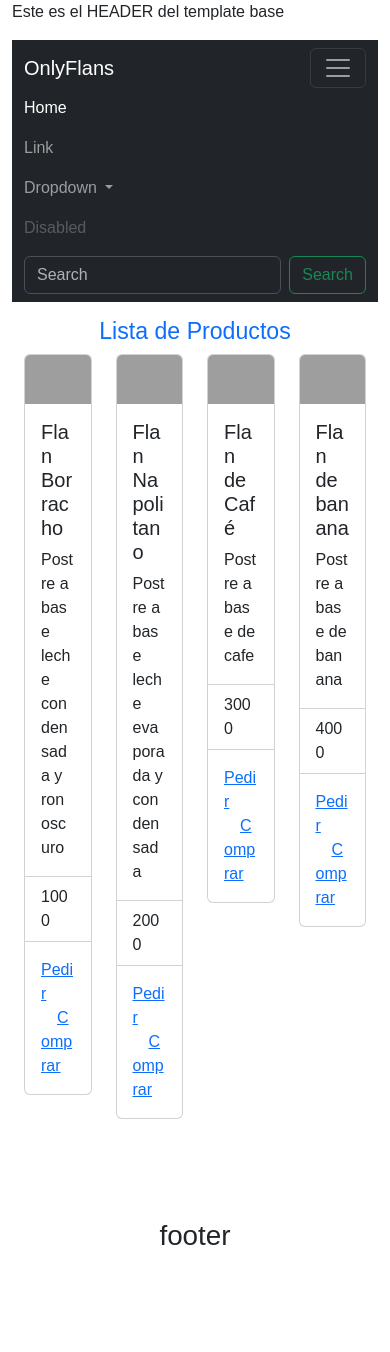
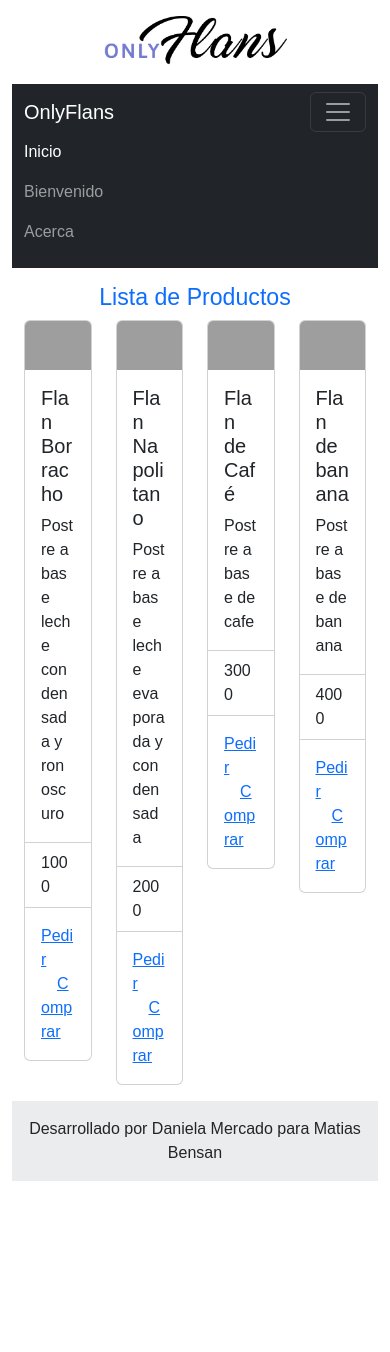
Before and after one commit to AlienMundo/proyecto_mod_6, a Django app: page / in a window 390 px wide, after a click that opens the changed part. After the commit the page ends 1181 px from the top, so only its background shows below. Run offline with Django 5.2, Linux system fonts and the light colour scheme; grey boxes are pictures that could not be loaded.

Commit message:
Avance en acerca y base

```diff
--- a/main/templates/acerca.html
+++ b/main/templates/acerca.html
@@ -1,5 +1,5 @@
 {% extends 'base.html' %}
 
 {% block content %}
-<h1>Acerca de</h1>
+  <h1>Acerca de</h1>
 {% endblock %}
--- a/main/templates/base.html
+++ b/main/templates/base.html
@@ -21,7 +21,7 @@
 
     <header>
       {% block header %}
-      <p>Este es el HEADER del template base</p>
+        {% include 'parts/header.html' %}
       {% endblock %}
     </header>
 
@@ -31,7 +31,6 @@
 
     <main>
       {% block content %}
-      <p>Este es el bloque CONTENT del template base</p>
       {% endblock %}
     </main>
 
--- a/main/templates/parts/footer.html
+++ b/main/templates/parts/footer.html
@@ -1,4 +1,7 @@
-<footer>
-  <h1>footer</h1>
-
+<footer class="bg-body-tertiary text-center text-lg-start">
+  <!-- Copyright -->
+  <div class="text-center p-3" style="background-color: rgba(0, 0, 0, 0.05);">
+    Desarrollado por Daniela Mercado para Matias Bensan
+  </div>
+  <!-- Copyright -->
 </footer>
--- /dev/null
+++ b/main/templates/parts/header.html
@@ -0,0 +1,6 @@
+
+
+
+  <header class="text-center my-3">
+    <img src="..\static\img\logo.png" width="50%" alt="logo onlyflans">
+  </header>
--- a/main/templates/parts/navbar.html
+++ b/main/templates/parts/navbar.html
@@ -1,40 +1,25 @@
+
+
+
 <nav class="navbar navbar-expand-lg bg-dark" data-bs-theme="dark">
   <div class="container-fluid">
-    <a class="navbar-brand" href="#">OnlyFlans</a>
+    <a class="navbar-brand" href="/">OnlyFlans</a>
     <button class="navbar-toggler" type="button" data-bs-toggle="collapse" data-bs-target="#navbarSupportedContent"
       aria-controls="navbarSupportedContent" aria-expanded="false" aria-label="Toggle navigation">
       <span class="navbar-toggler-icon"></span>
     </button>
     <div class="collapse navbar-collapse" id="navbarSupportedContent">
-      <ul class="navbar-nav me-auto mb-2 mb-lg-0">
+      <ul class="navbar-nav ms-auto mb-2 mb-lg-0">
         <li class="nav-item">
-          <a class="nav-link active" aria-current="page" href="#">Home</a>
+          <a class="nav-link active" aria-current="page" href="/">Inicio</a>
         </li>
         <li class="nav-item">
-          <a class="nav-link" href="#">Link</a>
-        </li>
-        <li class="nav-item dropdown">
-          <a class="nav-link dropdown-toggle" href="#" role="button" data-bs-toggle="dropdown"
-            aria-expanded="false">
-            Dropdown
-          </a>
-          <ul class="dropdown-menu">
-            <li><a class="dropdown-item" href="#">Action</a></li>
-            <li><a class="dropdown-item" href="#">Another action</a></li>
-            <li>
-              <hr class="dropdown-divider">
-            </li>
-            <li><a class="dropdown-item" href="#">Something else here</a></li>
-          </ul>
+          <a class="nav-link" href="/bienvenido">Bienvenido</a>
         </li>
         <li class="nav-item">
-          <a class="nav-link disabled" aria-disabled="true">Disabled</a>
-        </li>
+          <a class="nav-link" href="/acerca">Acerca</a>
+        </li
       </ul>
-      <form class="d-flex" role="search">
-        <input class="form-control me-2" type="search" placeholder="Search" aria-label="Search">
-        <button class="btn btn-outline-success" type="submit">Search</button>
-      </form>
     </div>
   </div>
 </nav>
--- a/main/urls.py
+++ b/main/urls.py
@@ -1,6 +1,8 @@
 from django.urls import path
-from main.views import indice
+from main.views import indice, acerca, bienvenido
 
 urlpatterns = [
     path('', indice),
+    path('acerca/', acerca),
+    path('bienvenido/', bienvenido)
 ]
--- a/main/views.py
+++ b/main/views.py
@@ -7,3 +7,10 @@ from main.flanes import flanes
 def indice(req):
     context = {'flanes': flanes}
     return render(req, 'indice.html', context)
+
+def acerca(req):
+    context = {'titulo': 'Acerca de nosotros'}
+    return render(req, 'acerca.html', context)
+
+def bienvenido(req):
+    return render(req, 'bienvenido.html')
```
Also changed, not shown: main/templates/bienvenido.html (+24 -2 lines), main/static/img/logo.png (renamed from static/logo.png).
